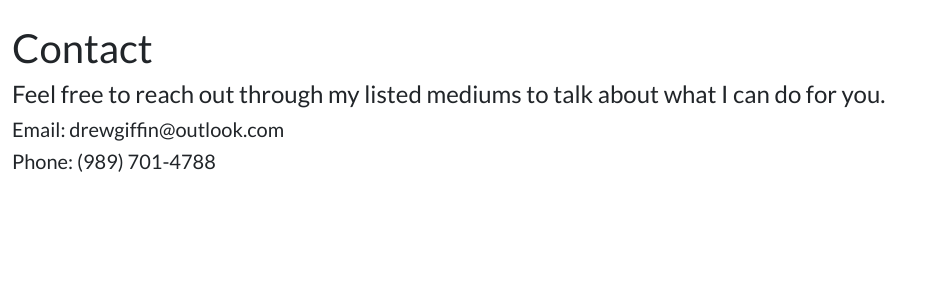
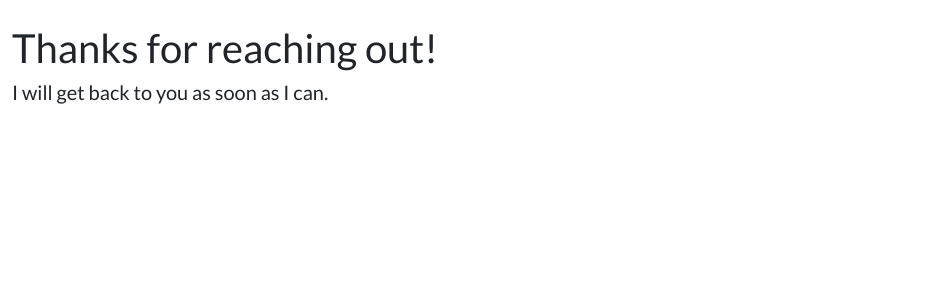
Before and after one commit to drewgiffin/drewgiffindev, a Django app: template core/templates/contact.html in a window 1280 px wide. Shown: the part 72-372 px from the top of the page, without its empty margins (0-936 px from the left). Run offline with Django 4.2, Linux system fonts and the light colour scheme; the template is opened without the code that fills it, so the values that code supplies are empty; some libraries are stand-ins or nearby versions.

Commit message:
Replaced listed contacts with contact form

```diff
--- a/core/templates/contact.html
+++ b/core/templates/contact.html
@@ -1,12 +1,6 @@
 {% extends "base.html" %}
 {% block content %}
     <br>
-    <h2>Contact</h2>
-    <h4>Feel free to reach out through my listed mediums to talk about what I can do for you.<h4>
-    <h5>Email: drewgiffin@outlook.com<h5>
-    <h5>Phone: (989) 701-4788<h5>
-
-    {% comment %} <br>
     {% if form %}
         <h2>Contact</h2>
         <h5>Feel free to reach out to talk about what I can offer you.</h5>
@@ -28,6 +22,5 @@
     {% else %}
         <h2>Thanks for reaching out!</h2>
         <h5>I will get back to you as soon as I can.</h5>
-    {% endif %} {% endcomment %}
-
+    {% endif %}
 {% endblock %}
```
